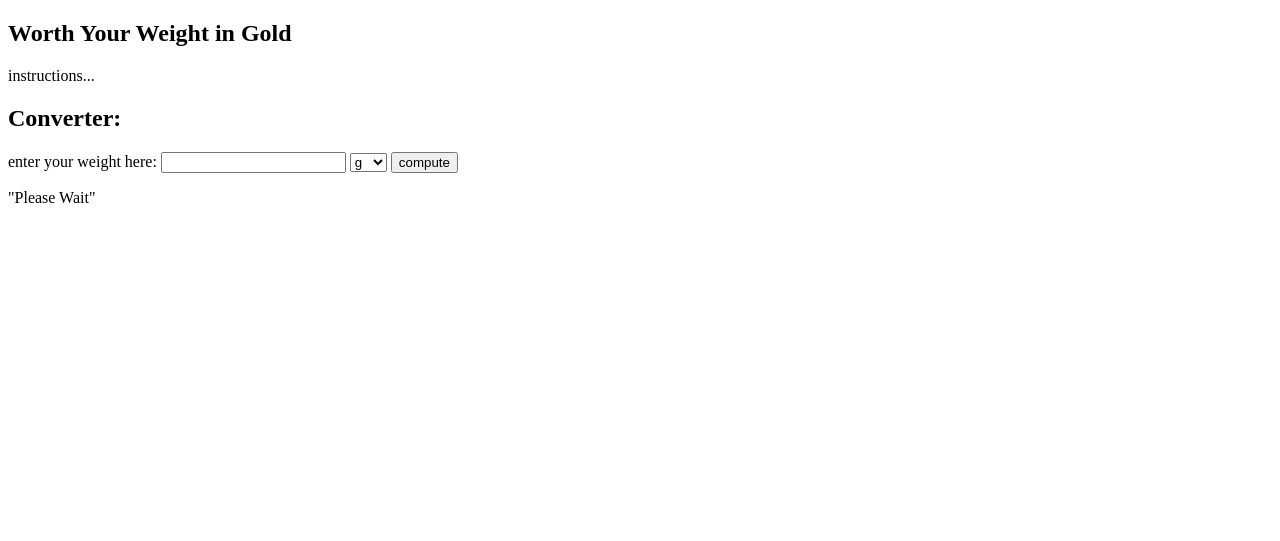
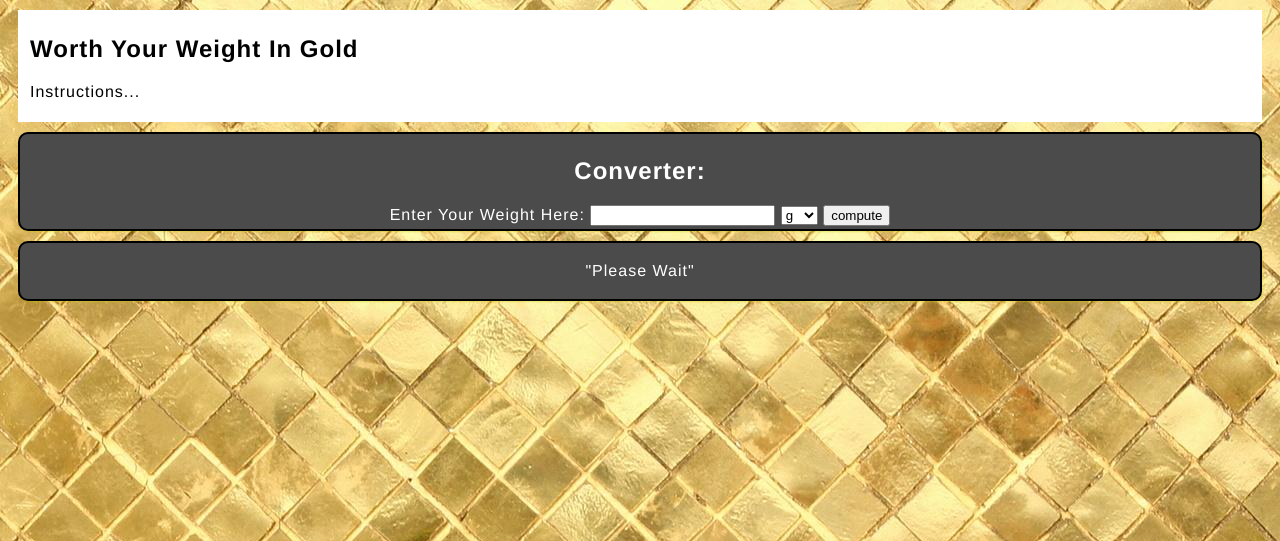
Before and after one commit to bstew794/CS2610_Stewart_Braeden_assn4, a Django app: page /gold/ in a window 1280 px wide. Shown: the top 541 px of the page. Run offline with Django 3.2, Linux system fonts and the light colour scheme.

Commit message:
It has been beautified!

```diff
--- a/gold/static/gold/script.js
+++ b/gold/static/gold/script.js
@@ -32,7 +32,6 @@ function getDateTime(){
 
 function addOutput(num, units){
     var outputEl = document.createElement("DIV");
-    outputEl.className = "TODO";
     outputEl.onclick = function(e) {this.parentNode.removeChild(this)};
     outputDiv.insertBefore(outputEl, outputDiv.childNodes[0]);
 
@@ -49,9 +48,9 @@ function addOutput(num, units){
             .then((response) => {return response.json();})
             .then((data) => {
                 var worth = price * data.value;
-
                 var goodMessage = "You are worth: $" + worth.toFixed(2);
 
+                outputEl.className = "stuff-box green";
                 var resultDisplay = document.createElement("P");
                 resultDisplay.style.display = "inline";
                 resultDisplay.innerHTML = goodMessage;
@@ -62,6 +61,7 @@ function addOutput(num, units){
             });
     }
     else{
+        outputEl.className = "stuff-box red";
         var resultDisplay = document.createElement("P");
         resultDisplay.style.display = "inline";
         resultDisplay.innerHTML = "Error! Not a valid number...";
--- a/gold/static/gold/style.css
+++ b/gold/static/gold/style.css
@@ -0,0 +1,53 @@
+body{
+    background: url('/static/gold/images/Gold_Brick.jpg');
+}
+
+#intro {
+    font-family: 'helvetica neue', helvetica, sans-serif;
+	letter-spacing: 1px;
+	text-transform: capitalize;
+	padding: 3px 10px;
+	margin: 10px;
+	border-width: 2px;
+	border-style: solid;
+	border-color: white;
+	background: white;
+}
+
+.timestamp {
+    font-size: smaller;
+    font-family: monospace;
+    padding: 0px 10px;
+}
+
+.stuff-box {
+	font-family: 'helvetica neue', helvetica, sans-serif;
+	color: white;
+	letter-spacing: 1px;
+	text-transform: capitalize;
+	text-align: center;
+	padding: 3px 10px;
+	margin: 10px;
+	cursor: pointer;
+	border-radius: 10px;
+	border-width: 2px;
+	border-style: solid;
+}
+
+.black {
+    border-color: rgb(0,0,0);
+    background:   rgb(75,75,75);
+    box-shadow: 1px 1px 2px rgba(200,200,0,0.4);
+}
+
+.green {
+	border-color: rgb(0,255,0);
+	background:   rgb(60,180,60);
+	box-shadow: 1px 1px 2px rgba(0,200,0,0.4);
+}
+
+.red {
+	border-color: rgb(255,0,0);
+	background:   rgb(180,60,60);
+	box-shadow: 1px 1px 2px rgba(200,0,0,0.4);
+}
--- a/gold/templates/gold/index.html
+++ b/gold/templates/gold/index.html
@@ -8,12 +8,12 @@
     <link rel="stylesheet" type="text/css" href="{% static 'gold/style.css' %}">
 </head>
 <body>
-    <div>
+    <div id="intro">
         <h2>Worth Your Weight in Gold</h2>
         <p>instructions...</p>
     </div>
 
-    <div>
+    <div class="stuff-box black">
         <h2>Converter:</h2>
         <span>enter your weight here:</span>
 
@@ -30,7 +30,7 @@
         <button id="compute_butt">compute</button>
     </div>
 
-    <div>
+    <div class="stuff-box black">
         <p id="display">"Please Wait"</p>
     </div>
 
```
Also changed, not shown: gold/static/gold/images/Gold_Brick.jpg (added).
